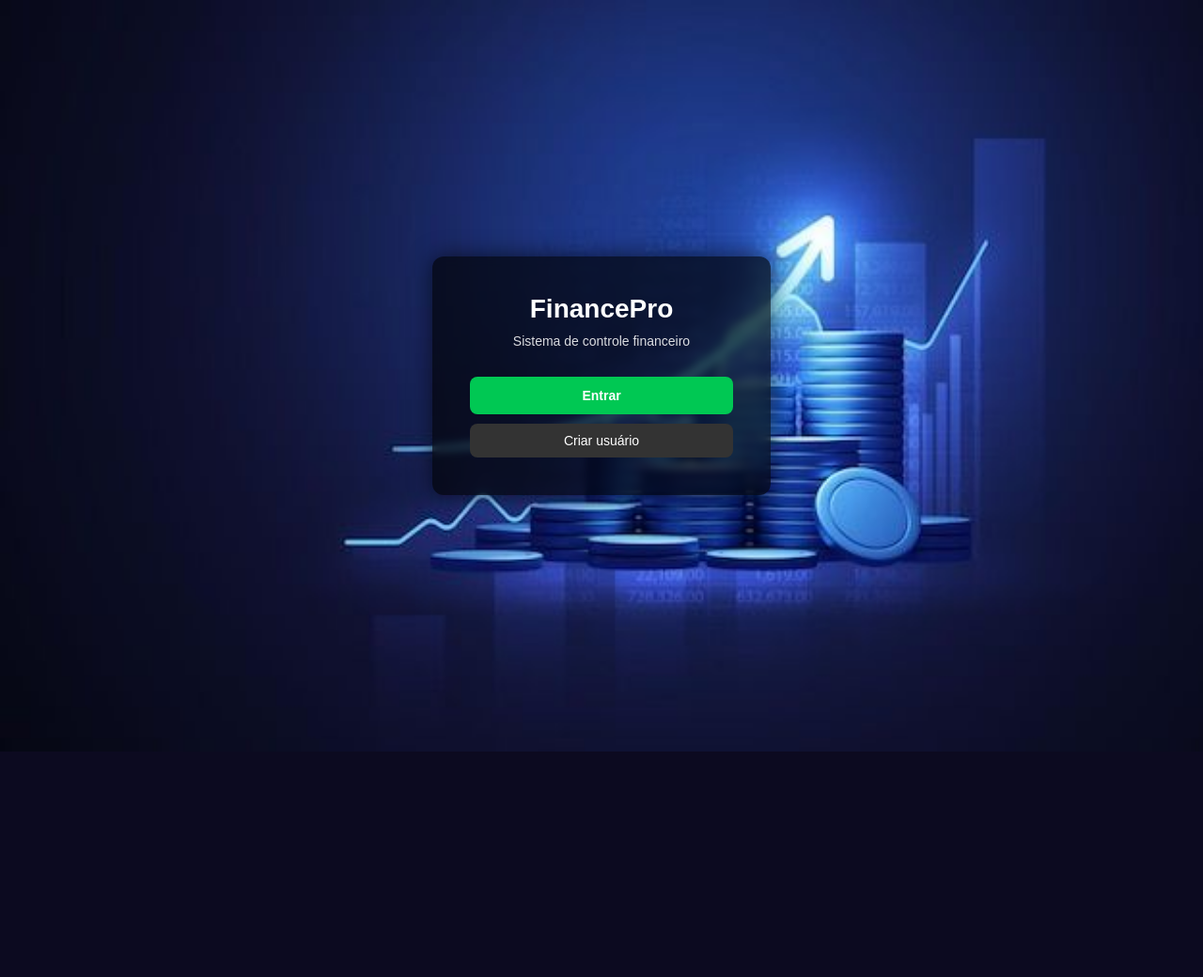
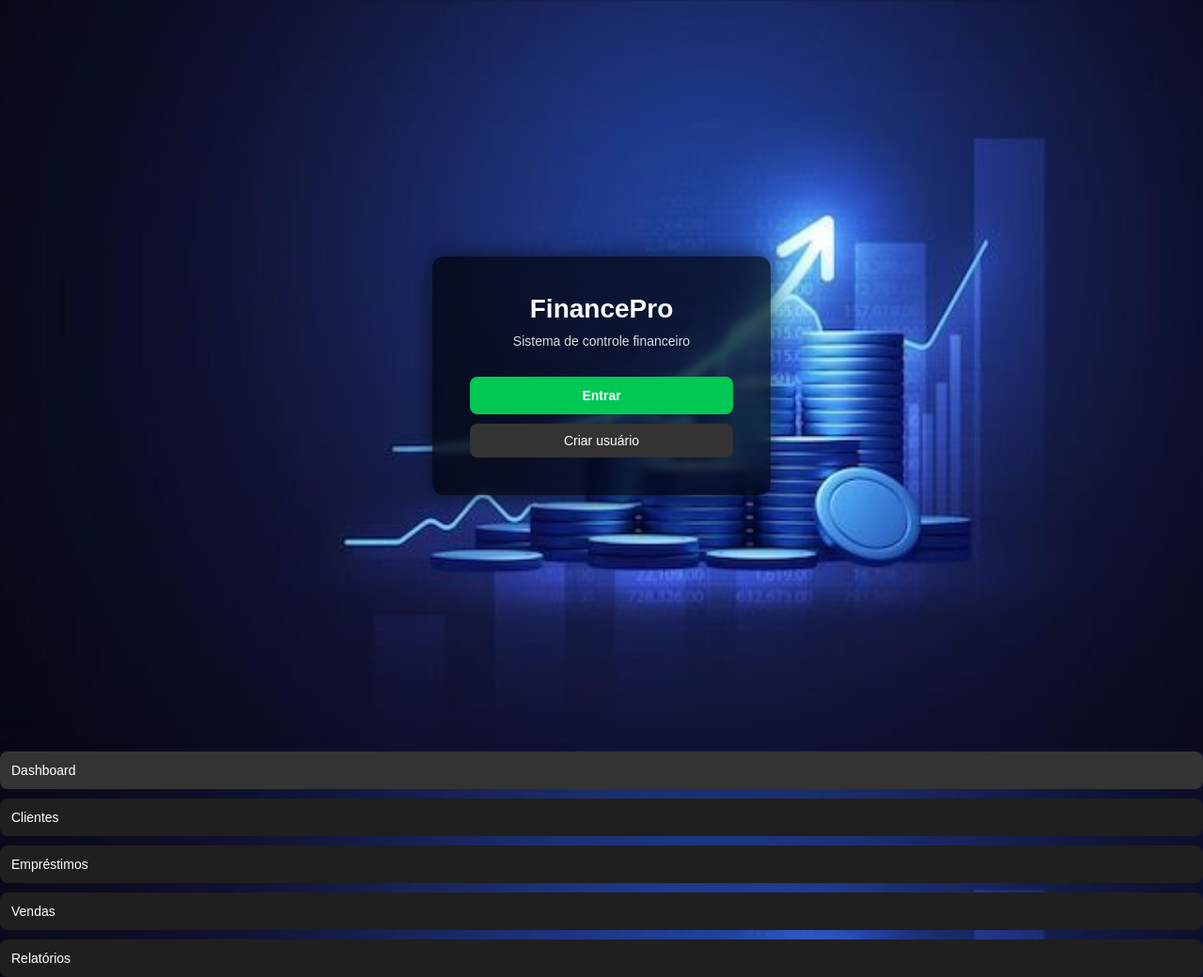
Before and after one commit to Amandaroberttaa/FinancePro, a Flask app: page / in a window 1280 px wide. Shown: the whole page at 94% size. Before the commit the page ends 800 px from the top, so only its background shows below. Run offline with Flask 3, Linux system fonts and the light colour scheme.

Commit message:
corrigir login e menu

```diff
--- a/templates/index.html
+++ b/templates/index.html
@@ -40,20 +40,14 @@
     </div>
   </section>
 
-  <section id="screen-login" class="auth-screen" style="display:none;">
-    <div class="auth-card">
-      <h1>Entrar no sistema</h1>
-      <p>Informe seu usuário e senha</p>
-
-      <<form id="formLogin" onsubmit="event.preventDefault(); fazerLogin();">
-        <input type="text" id="loginUsuario" placeholder="Usuário" autocomplete="username">
-        <input type="password" id="loginSenha" placeholder="Senha" autocomplete="current-password">
-
-        <button type="submit" class="primary-btn">Entrar</button>
-        <button type="button" class="secondary-btn" onclick="voltarInicio()">Voltar</button>
-      </form>
-    </div>
-  </section>
+  <nav class="nav">
+  <button class="nav-item active" data-screen="dashboard" onclick="trocarTela('dashboard')">Dashboard</button>
+  <button class="nav-item" data-screen="clientes" onclick="trocarTela('clientes')">Clientes</button>
+  <button class="nav-item" data-screen="emprestimos" onclick="trocarTela('emprestimos')">Empréstimos</button>
+  <button class="nav-item" data-screen="vendas" onclick="trocarTela('vendas')">Vendas</button>
+  <button class="nav-item" data-screen="relatorios" onclick="trocarTela('relatorios')">Relatórios</button>
+  <button class="nav-item admin-nav-item" id="navAdmin" data-screen="admin" onclick="trocarTela('admin')" style="display:none;">Admin SQL</button>
+</nav>
 
   <div class="layout" id="appLayout" style="display:none;">
 
```
